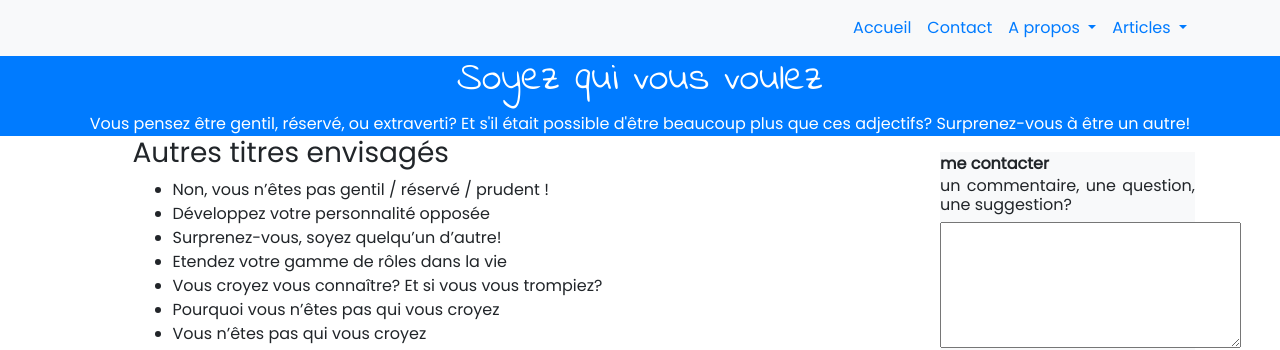
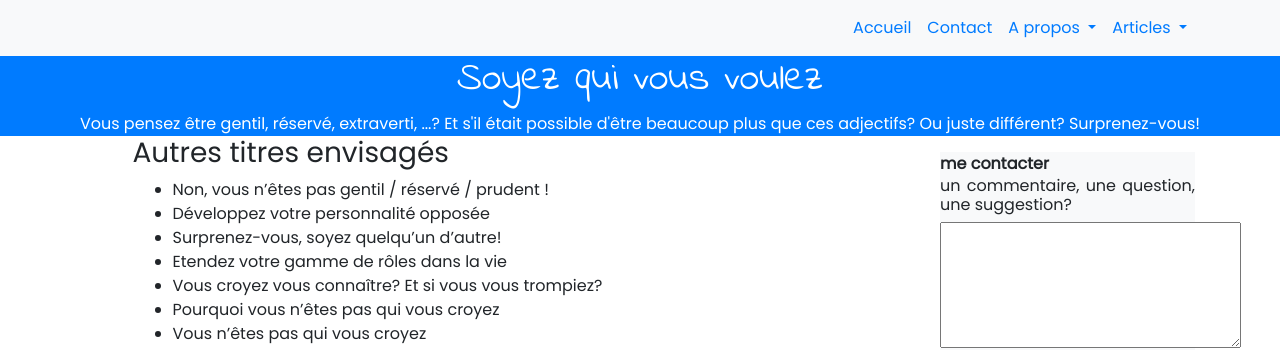
Before and after one commit to OrgaEvolutions/Nathoup.github.io, a Jekyll site: the page built from articles/personnalite.html, in a window 1280 px wide. Shown: the top 350 px of the page. Built offline with Jekyll 4.4.1, drawn with Linux system fonts in a browser that asks for light colours; nearby versions of some CDN libraries; some web fonts are replaced.

Commit message:
Update personnalite.html

```diff
--- a/articles/personnalite.html
+++ b/articles/personnalite.html
@@ -2,7 +2,7 @@
 layout: article
 title: "Soyez qui vous voulez"
 date: 2018-01-19
-intro: "Vous pensez être gentil, réservé, ou extraverti? Et s'il était possible d'être beaucoup plus que ces adjectifs? Surprenez-vous à être un autre!"
+intro: "Vous pensez être gentil, réservé, extraverti, ...? Et s'il était possible d'être beaucoup plus que ces adjectifs? Ou juste différent? Surprenez-vous!"
 ---
 
 <h3>Autres titres envisagés</h3>
```
